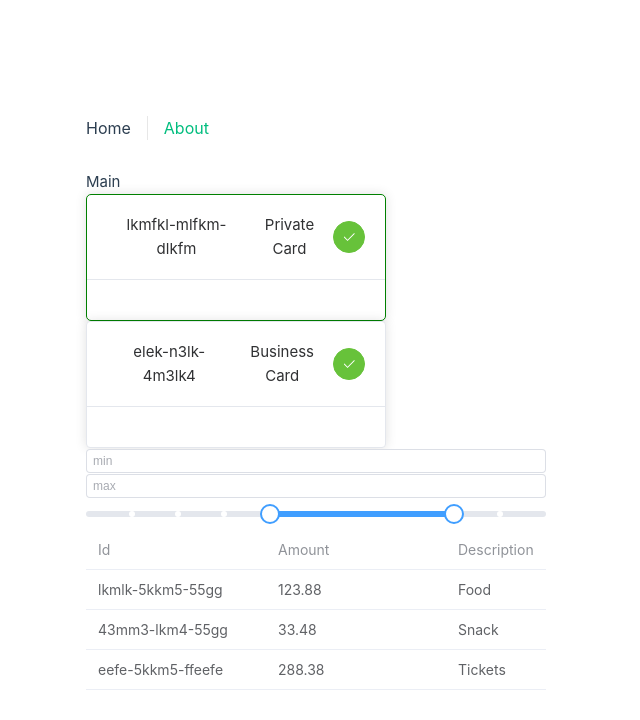
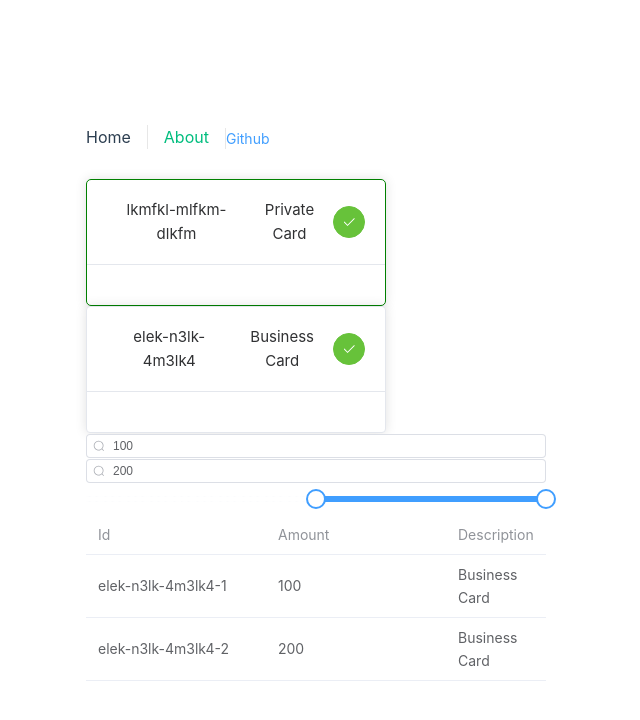
Before and after one commit to dan-r95/challenge, a Vue app: page / in a window 1280 px wide. Both pictures are taken after a click on the button 583 px from the left and 358 px from the top of the page. Shown: the top 720 px of the page, without its empty margins (74-714 px from the left). Built offline with nearby package versions, Linux system fonts and the light colour scheme.

Commit message:
MISC: add more type checking, add slider implemenation

```diff
--- a/src/App.vue
+++ b/src/App.vue
@@ -10,9 +10,10 @@ import HomeView from '@/views/HomeView.vue'
         <nav>
           <RouterLink to="/">Home</RouterLink>
           <RouterLink to="/about">About</RouterLink>
+            <el-link type="primary" href="https://github.com/dan-r95/challenge">Github</el-link>
         </nav>
       </el-header>
-      <el-main>Main
+      <el-main>
         <RouterView/>
       </el-main>
       </el-container>
@@ -33,11 +34,6 @@ import HomeView from '@/views/HomeView.vue'
 header {
   line-height: 1.5;
   max-height: 100vh;
-}
-
-.logo {
-  display: block;
-  margin: 0 auto 2rem;
 }
 
 a,
--- a/src/components/Card.vue
+++ b/src/components/Card.vue
@@ -15,13 +15,13 @@ import type { PropType } from "vue";
 import { defineComponent } from "vue";
 import { Check } from "@element-plus/icons-vue";
 
-import type { Card } from "types/card";
+import type { CardType } from "../types";
 
 export default defineComponent({
   name: "Card",
   methods: {},
   props: {
-    value: { type: Object as PropType<Card>, required: true },
+    value: { type: Object as PropType<CardType>, required: true },
   },
   mounted() {},
 });
--- a/src/components/Transaction.vue
+++ b/src/components/Transaction.vue
@@ -9,7 +9,7 @@
   </el-card>
 </template>
 
-<script>
+<script lang="ts">
 export default {
   name: "Transaction",
   methods: {},
--- a/src/components/types.ts
+++ /dev/null
@@ -1,4 +0,0 @@
-export type Card ={
-    id: String
-    description: String
-  }
--- a/src/services/data/cards.ts
+++ b/src/services/data/cards.ts
@@ -1,4 +1,8 @@
-export const cards = [
+import type { CardType } from "../../types"
+
+const cards: CardType[] = [
   { id: "lkmfkl-mlfkm-dlkfm", description: "Private Card" },
   { id: "elek-n3lk-4m3lk4", description: "Business Card" }
 ];
+
+export default cards;
--- a/src/services/data/transactions.ts
+++ b/src/services/data/transactions.ts
@@ -1,12 +1,12 @@
-export const transactions = {
-  "lkmfkl-mlfkm-dlkfm": [
-    { id: "lkmlk-5kkm5-55gg", amount: 123.88, description: "Food" },
-    { id: "43mm3-lkm4-55gg", amount: 33.48, description: "Snack" },
-    { id: "eefe-5kkm5-ffeefe", amount: 288.38, description: "Tickets" }
-  ],
-  "elek-n3lk-4m3lk4": [
-    { id: "lkmlk-5kkm5-55gg", amount: 21.88, description: "T-Shirt" },
-    { id: "43mm3-lkm4-55gg", amount: 533.48, description: "Smart Phone" },
-    { id: "eefe-5kkm5-ffeefe", amount: 2.58, description: "Chocolate Bar" }
-  ]
-};
+const transactions: Map<string, any> = new Map([
+  ["lkmfkl-mlfkm-dlkfm", [
+    { id: "lkmfkl-mlfkm-dlkfm-1", amount: 100, description: "Private Card" },
+    { id: "lkmfkl-mlfkm-dlkfm-2", amount: 200, description: "Private Card" },
+  ]],
+  ["lkmfkl-mlfkm-dlkfm", [
+    { id: "elek-n3lk-4m3lk4-1", amount: 100, description: "Business Card" },
+    { id: "elek-n3lk-4m3lk4-2", amount: 200, description: "Business Card" },
+  ]],
+]);
+
+export default transactions
--- a/src/services/transaction.service.ts
+++ b/src/services/transaction.service.ts
@@ -1,5 +1,5 @@
-import { transactions } from './data/transactions'
-import { cards } from './data/cards'
+import transactions from './data/transactions'
+import cards from './data/cards'
 
 function delay(time: number) {
     return new Promise(resolve => setTimeout(resolve, time));
@@ -7,13 +7,13 @@ function delay(time: number) {
 
 export default {
 
-    async getTransaction(item: String): Promise<any> {
-       await delay(1000)
-       return Promise.resolve(transactions[item]);
+    async getTransaction(item: string): Promise<any> {
+        await delay(1500)
+        return Promise.resolve(transactions.get(item));
     },
 
     async getCards(): Promise<any> {
-        await delay(1000)
+        await delay(1500)
         return Promise.resolve(cards);
     }
 
--- /dev/null
+++ b/src/types.ts
@@ -0,0 +1,10 @@
+export type CardType = {
+  id: string
+  description: string
+}
+
+export type TransactionType = {
+  id: string
+  amount: number
+  description: string
+}
--- a/src/views/AboutView.vue
+++ b/src/views/AboutView.vue
@@ -1,6 +1,6 @@
 <template>
   <div class="about">
-    <h4>Hello, i am a coding challenge product.</h4>
+    <h4>Hello, i am a coding challenge product. Visit my github profile :joy:</h4>
   </div>
 </template>
 
--- a/src/views/HomeView.vue
+++ b/src/views/HomeView.vue
@@ -1,73 +1,130 @@
 <template>
+  <div v-loading="loading">
     <div v-for="(item, index) in cards" :key="index" class="center">
-    <CardComponent
+      <Card
         :value="item"
         @click="currentItem = item"
         :class="currentItem == item ? 'selected' : ''"
       />
     </div>
-  <!--      class="w-50 m-2"-->
+
     <div class="m-5" v-if="currentItem">
       <el-input
-      v-model="input2"
+        v-model="inputMin"
         size="small"
+        type="number"
         placeholder="min"
         :prefix-icon="Search"
       />
       <el-input
-      v-model="input2"
+        v-model="inputMax"
         size="small"
+        type="number"
         placeholder="max"
         :prefix-icon="Search"
       />
-    <el-slider v-model="value" range show-stops :max="10" />
-    <el-table v-loading="loading" :data="transactions" style="width: 100%">
+      <el-slider
+        v-model="valueRange"
+        range
+        show-stops
+        :max="inputMax"
+        @change="sliderChange"
+      />
+      <el-table
+        v-loading="loadingTransactions"
+        :data="transactions"
+        style="width: 100%"
+      >
         <el-table-column prop="id" label="Id" width="180" />
         <el-table-column prop="amount" label="Amount" width="180" />
         <el-table-column prop="description" label="Description" />
       </el-table>
     </div>
+  </div>
 </template>
+
+<script setup lang="ts">
+import { Search } from "@element-plus/icons-vue";
+</script>
 
 <script lang="ts">
 import { ref } from "vue";
-import { Search } from "@element-plus/icons-vue";
-const value = ref([4, 8]);
+import { defineComponent } from "vue";
 
-import CardComponent from "../components/Card.vue";
-import type { Card } from "types/card";
+import Card from "../components/Card.vue";
+import type { CardType } from "../types";
 import TransactionService from "../services/transaction.service";
-export default {
+
+export default defineComponent({
   components: {
-    CardComponent,
+    Card,
   },
   name: "HomeView",
-  props: {
-    msg: String,
-  },
-  mounted() {
-    TransactionService.getCards().then((cards: Card) => (this.cards = cards));
+  props: {},
+  async created() {
+    const cards = await TransactionService.getCards();
+    this.cards = cards;
+    this.loading = false;
   },
   data() {
     return {
-      items: [1, 2],
       cards: [],
       value: [4, 8],
       currentItem: null,
       transactions: [],
+       originalTransactions: [],
       loading: true,
+      loadingTransactions: false,
+      inputMin: 0,
+      inputMax: 0,
+      valueRange: [0, 0],
     };
   },
   watch: {
-    currentItem(val: Card) {
-      this.loading = true;
-      TransactionService.getTransaction(val.id).then((transactions: any) => {
+    async currentItem(val: CardType) {
+      this.loadingTransactions = true;
+      const transactions = await TransactionService.getTransaction(val.id);
+      this.originalTransactions = transactions;
       this.transactions = transactions;
-        this.loading = false;
-      });
+      this.setTransactionRange();
+      this.loadingTransactions = false;
+    },
+    inputMin(val: number) {
+      console.log(this.transactions)
+      let transactions = this.originalTransactions.filter(
+        (item) => {
+         console.log(item)
+         return item.amount >= val && item.amount <= this.inputMax
+        }
+      );
+      this.transactions = transactions
+      console.log("filtered");
     },
   },
-};
+  methods: {
+    setTransactionRange() {
+      let min = 0;
+      let max = 0;
+      if (this.transactions != null) {
+        min = this.transactions.reduce((min, transaction) => {
+          return transaction.amount < min ? transaction.amount : min;
+        }, this.transactions[0].amount);
+        max = this.transactions.reduce((max, transaction) => {
+          return transaction.amount > max ? transaction.amount : max;
+        }, this.transactions[0].amount);
+        this.inputMin = min;
+        this.inputMax = max;
+        this.valueRange = [min, max];
+      }
+    },
+    sliderChange(newValue: any) {
+      if (newValue.length == 2) {
+        this.inputMin = newValue[0];
+        this.inputMax = newValue[1];
+      }
+    },
+  },
+});
 </script>
 
 <!-- Add "scoped" attribute to limit CSS to this component only -->
--- a/tsconfig.json
+++ b/tsconfig.json
@@ -8,7 +8,9 @@
     },
     "types": ["vitest/globals"]
   },
-
+  "exclude": [
+    "node_modules"
+  ],
   "references": [
     {
       "path": "./tsconfig.vite-config.json"
```
Also changed, not shown: 1 other file (tests, documents, lock files or other folders). Lines whose indentation alone changed are shown as unchanged.
